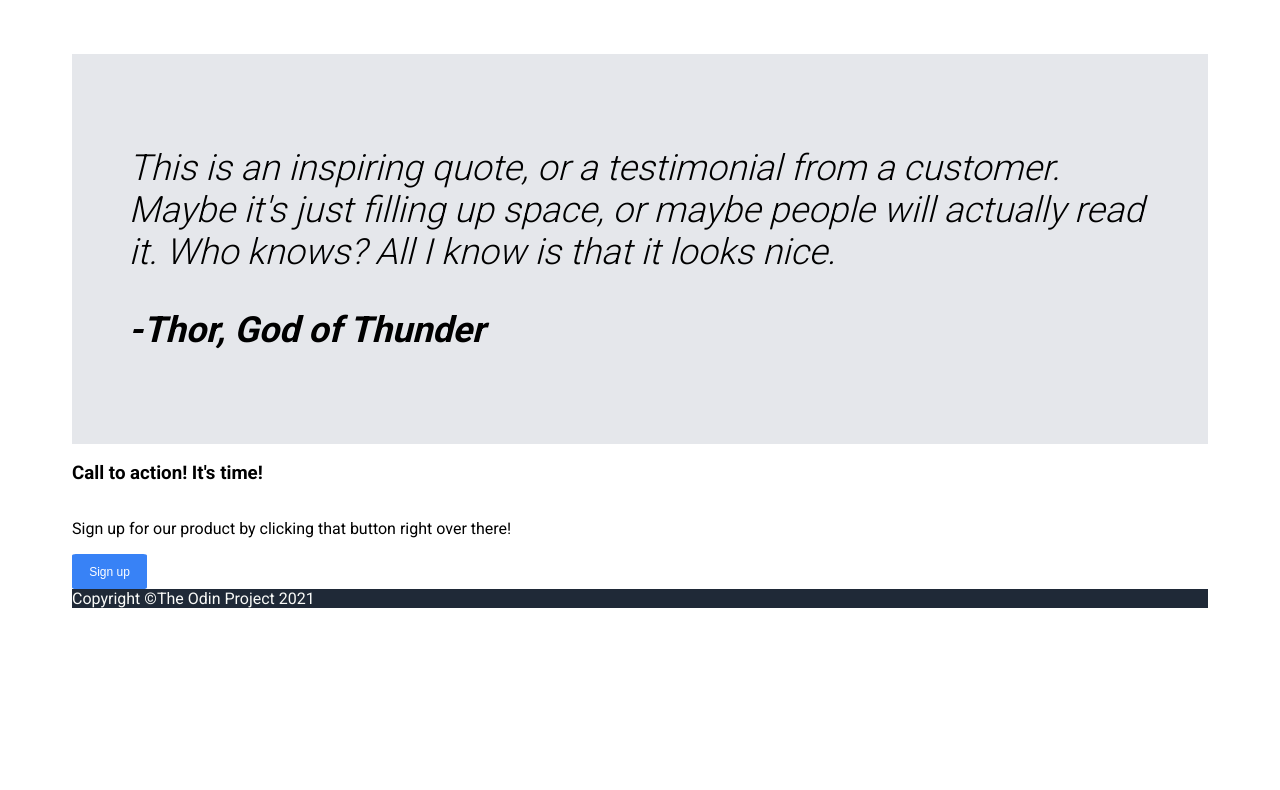
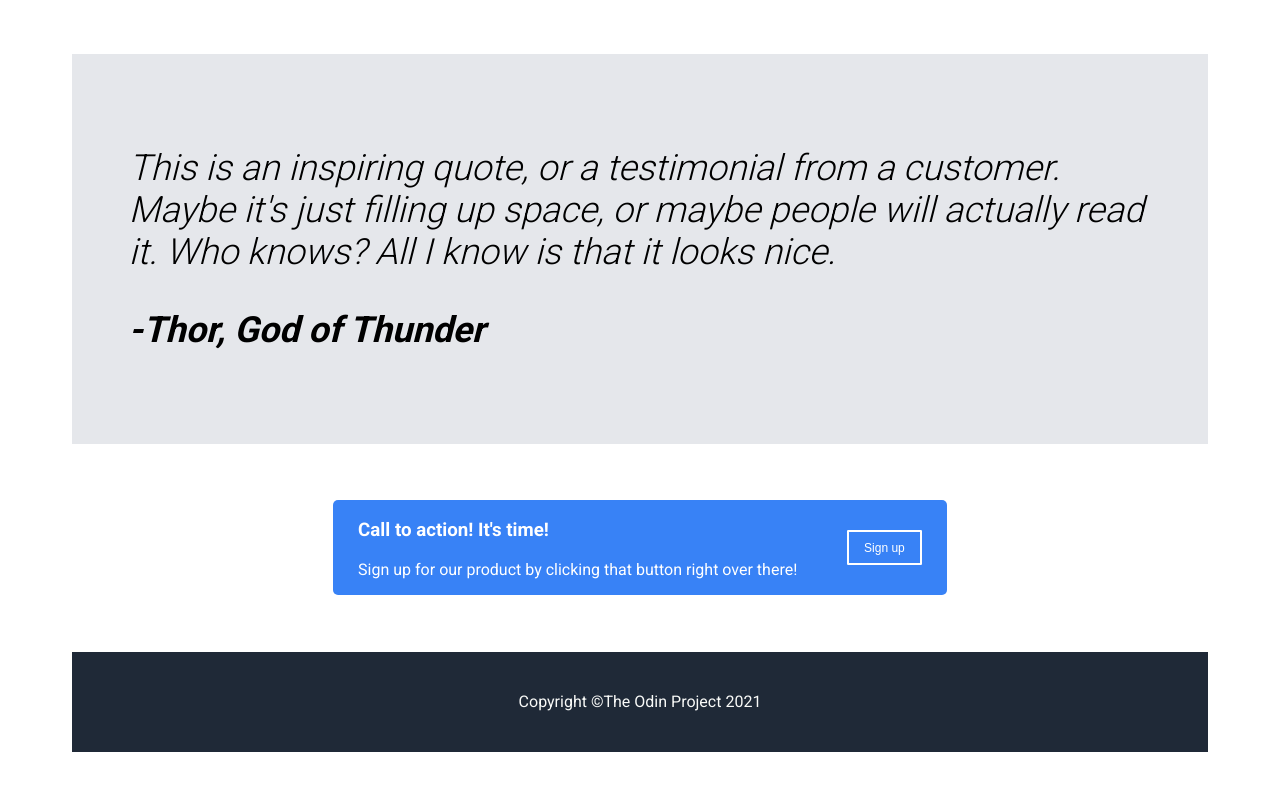
Before and after one commit to lhwitherspoon/odin-landing-page, a plain HTML site: page index.html in a window 1280 px wide. Shown: the part 1132-1922 px from the top of the page. Before the commit the page ends 1812 px from the top, so only its background shows below. Drawn offline with Linux system fonts and the light colour scheme.

Commit message:
More styling

```diff
--- a/index.html
+++ b/index.html
@@ -85,9 +85,15 @@
         </blockquote>
       </section>
       <section>
-        <h3>Call to action! It's time!</h3>
-        <p>Sign up for our product by clicking that button right over there!</p>
-        <button class="color-primary">Sign up</button>
+        <div class="item-row">
+            <div class="call-to-action">
+                <div>
+                    <h3>Call to action! It's time!</h3>
+                    <p>Sign up for our product by clicking that button right over there!</p>
+                </div>
+                <button class="outline">Sign up</button>
+            </div>
+        </div>
       </section>
       <footer>Copyright &copy;The Odin Project 2021</footer>
     </div>
--- a/main.css
+++ b/main.css
@@ -13,6 +13,13 @@ body {
     background: #3882f6;
     color: #ffffff;
 }
+
+.outline {
+    background-color: #3882f6;
+    border: 2px solid #ffffff;
+    border-radius: 2%;
+    color: #ffffff;
+}
 .container {
     display: flex;
     flex-direction: column;
@@ -25,6 +32,10 @@ button {
     font-size: 12px;
     border-radius: 5%;
     border-width: 0px;
+}
+
+button.outline {
+ align-self: center;
 }
 
 .item {
@@ -56,6 +67,13 @@ header, footer {
     color: #f9faf8;
 }
 
+footer {
+    height: 100px;
+    justify-content: center;
+    align-items: center;
+
+
+}
 
 nav {
     display: flex;
@@ -160,7 +178,7 @@ blockquote {
 }
 .box {
     border: 3px solid #3882f6;
-    background-color: #3882f6;
+    /* background-color: #3882f6; */
     border-radius: 5%;
     height: 150px;
     width: 150px;
@@ -176,3 +194,19 @@ blockquote {
     margin: auto;
 
 }
+
+.call-to-action {
+    display: flex;
+    flex-direction: row;
+    background-color: #3882f6;
+    border-width: 0px;
+    border-radius: 5px;
+    color: #ffffff;
+    height: 15%;
+    width: 60%;
+    margin: auto;
+    /* padding-top: 15px; */
+    justify-content: space-around;
+    /* align-content: center; */
+    align-items: center;
+}
```
